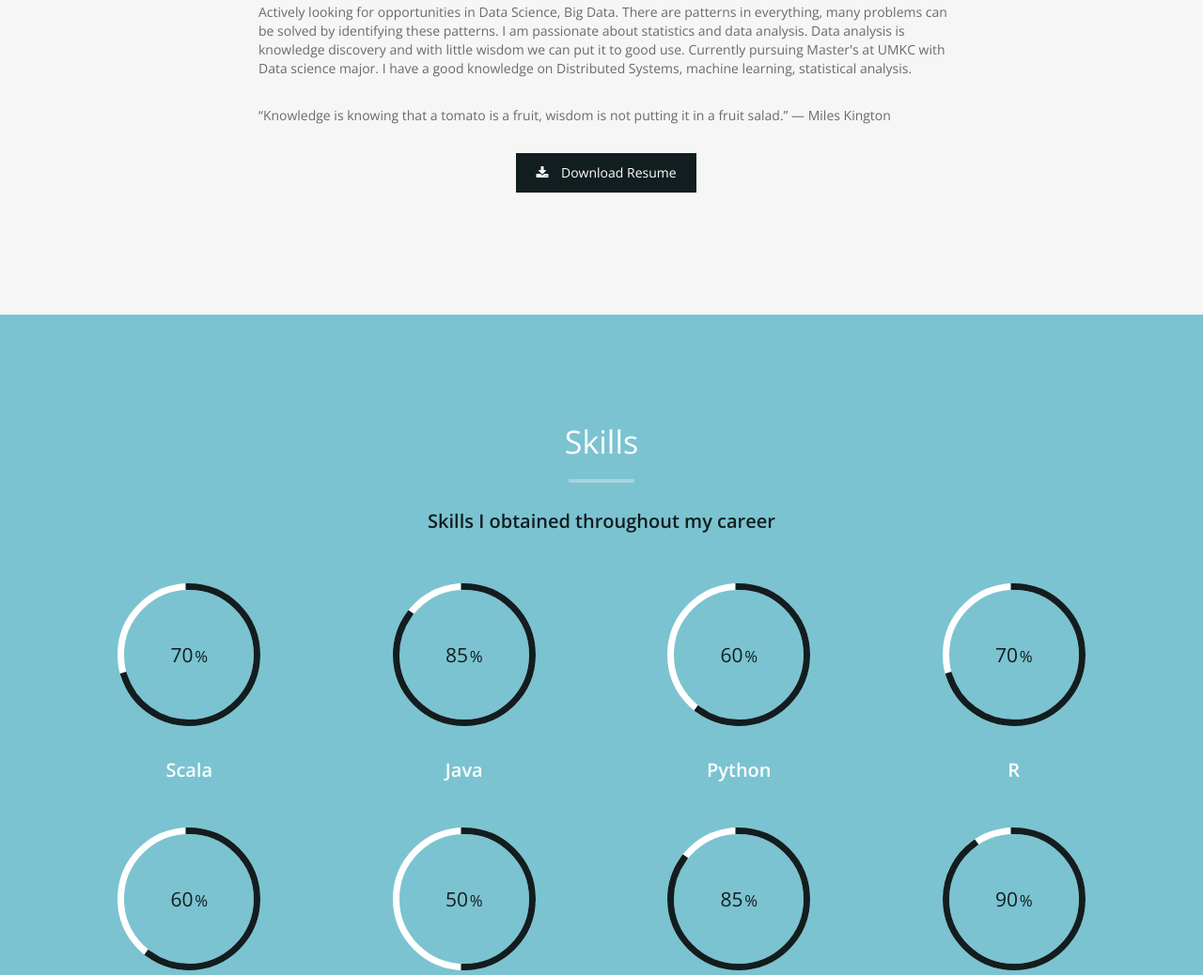
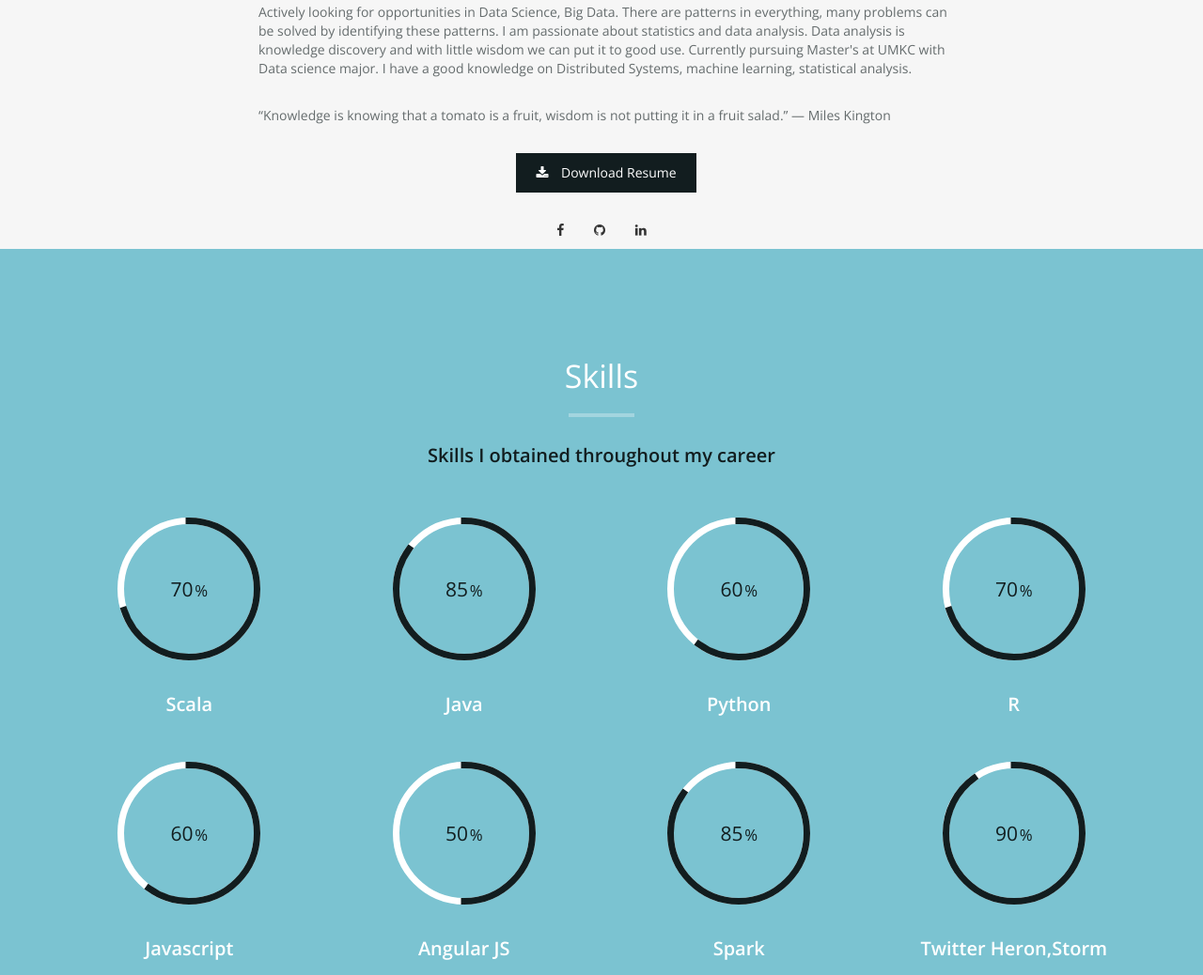
Before and after one commit to manikantamaddula/manikantamaddula.github.io, a plain HTML site: page index.html in a window 1280 px wide. Shown: the part 1261-2299 px from the top of the page at 94% size. Drawn offline with nearby package versions, Linux system fonts and the light colour scheme.

Commit message:
added fb,git,linkedin links to contact

```diff
--- a/index.html
+++ b/index.html
@@ -87,8 +87,17 @@
           <p>“Knowledge is knowing that a tomato is a fruit, wisdom is not putting it in a fruit salad.” ― Miles Kington</p>
           <p class="text-center"><a class="btn btn-primary" href="https://www.dropbox.com/s/btctnmgyltaqn9g/resume_Manikanta_Maddula.pdf?dl=0" target="_blank"><i class="fa fa-download"></i> Download Resume</a></p>
         </div>
-      </div>
+              <div class="clearfix"></div>
+              <div class="social text-center">
+                  <ul>
+                      <a href="https://www.facebook.com/manikanta.maddula.7" target="_blank"><i class="fa fa-facebook"></i></a><a>&emsp;</a><a>&emsp;</a>
+                      <a href="https://github.com/manikantamaddula/" target="_blank"><i class="fa fa-github"></i></a><a>&emsp;</a><a>&emsp;</a>
+                      <a href="https://www.linkedin.com/in/manimad" target="_blank"><i class="fa fa-linkedin"></i></a>
+                  </ul>
+              </div>
+
     </div>
+
   </div>
 </div>
 <!-- Skills Section -->
```
